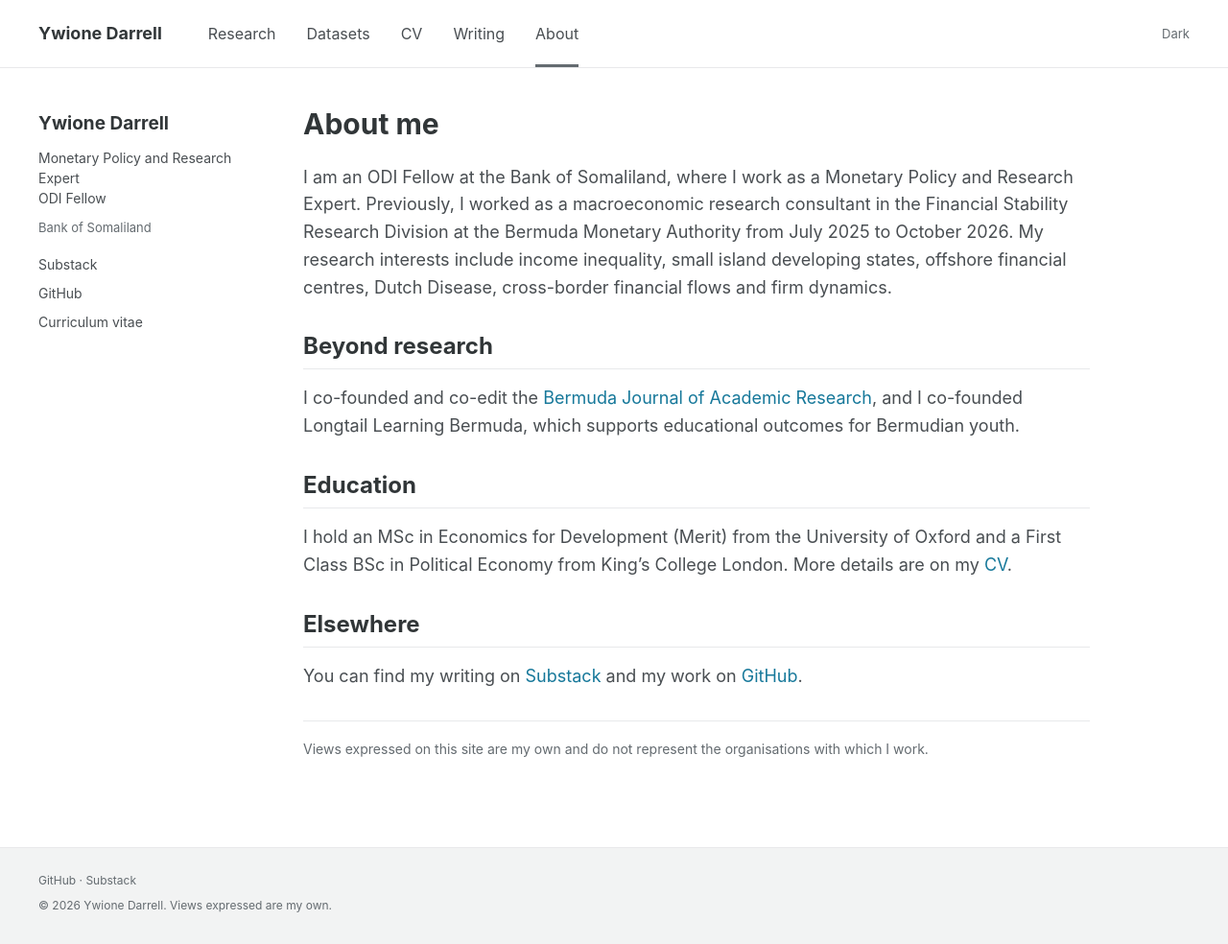
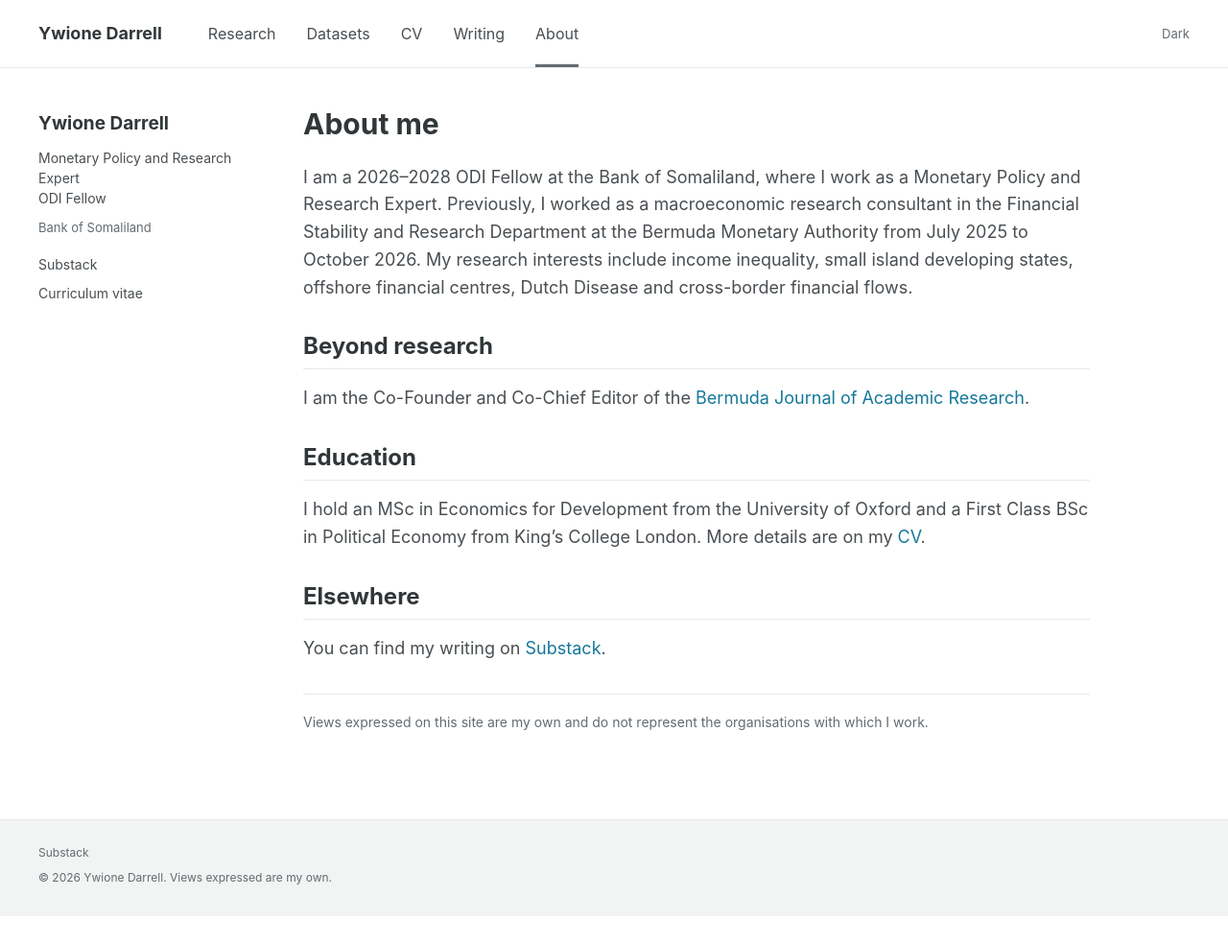
Before and after one commit to Ywione/Ywione.github.io, a Jekyll site: the page built from about.md, in a window 1280 px wide. Shown: the whole page at 96% size. Built offline with Jekyll 4.4.1, drawn with Linux system fonts in a browser that asks for light colours; after the commit the page ends 955 px from its top, so only the background shows below that.

Commit message:
Apply biography corrections and highlight Bermuda dataset downloads

```diff
--- a/_layouts/default.html
+++ b/_layouts/default.html
@@ -37,8 +37,7 @@
       <p class="author-bio">Monetary Policy and Research Expert<br>ODI Fellow</p>
       <p class="author-affiliation">Bank of Somaliland</p>
       <ul class="author-links">
-          <li><a href="{{ site.substack_url }}">Substack</a></li>
-        <li><a href="{{ site.github_url }}">GitHub</a></li>
+        <li><a href="{{ site.substack_url }}">Substack</a></li>
         <li><a href="{{ '/cv/' | relative_url }}">Curriculum vitae</a></li>
       </ul>
     </aside>
@@ -49,7 +48,7 @@
   </div>
   <footer class="site-footer">
     <div class="footer-inner">
-      <p><a href="{{ site.github_url }}">GitHub</a> · <a href="{{ site.substack_url }}">Substack</a></p>
+      <p><a href="{{ site.substack_url }}">Substack</a></p>
       <p>© {{ 'now' | date: '%Y' }} {{ site.author | escape }}. Views expressed are my own.</p>
     </div>
   </footer>
--- a/about.md
+++ b/about.md
@@ -2,20 +2,20 @@
 title: About me
 permalink: /about/
 eyebrow: Research, education & Bermuda
-intro: I’m Ywione Darrell, an ODI Fellow and Monetary Policy and Research Expert at the Bank of Somaliland.
+intro: I’m Ywione Darrell, a 2026–2028 ODI Fellow and Monetary Policy and Research Expert at the Bank of Somaliland.
 ---
-I am an ODI Fellow at the Bank of Somaliland, where I work as a Monetary Policy and Research Expert. Previously, I worked as a macroeconomic research consultant in the Financial Stability Research Division at the Bermuda Monetary Authority from July 2025 to October 2026. My research interests include income inequality, small island developing states, offshore financial centres, Dutch Disease, cross-border financial flows and firm dynamics.
+I am a 2026–2028 ODI Fellow at the Bank of Somaliland, where I work as a Monetary Policy and Research Expert. Previously, I worked as a macroeconomic research consultant in the Financial Stability and Research Department at the Bermuda Monetary Authority from July 2025 to October 2026. My research interests include income inequality, small island developing states, offshore financial centres, Dutch Disease and cross-border financial flows.
 
 ## Beyond research
 
-I co-founded and co-edit the [Bermuda Journal of Academic Research](https://bermudajournal.org), and I co-founded Longtail Learning Bermuda, which supports educational outcomes for Bermudian youth.
+I am the Co-Founder and Co-Chief Editor of the [Bermuda Journal of Academic Research](https://bermudajournal.org).
 
 ## Education
 
-I hold an MSc in Economics for Development (Merit) from the University of Oxford and a First Class BSc in Political Economy from King’s College London. More details are on my [CV]({{ '/cv/' | relative_url }}).
+I hold an MSc in Economics for Development from the University of Oxford and a First Class BSc in Political Economy from King’s College London. More details are on my [CV]({{ '/cv/' | relative_url }}).
 
 ## Elsewhere
 
-You can find my writing on [Substack]({{ site.substack_url }}) and my work on [GitHub]({{ site.github_url }}).
+You can find my writing on [Substack]({{ site.substack_url }}).
 
 <p class="disclaimer">Views expressed on this site are my own and do not represent the organisations with which I work.</p>
```
Also changed, not shown: index.md (+4 -5 lines).
